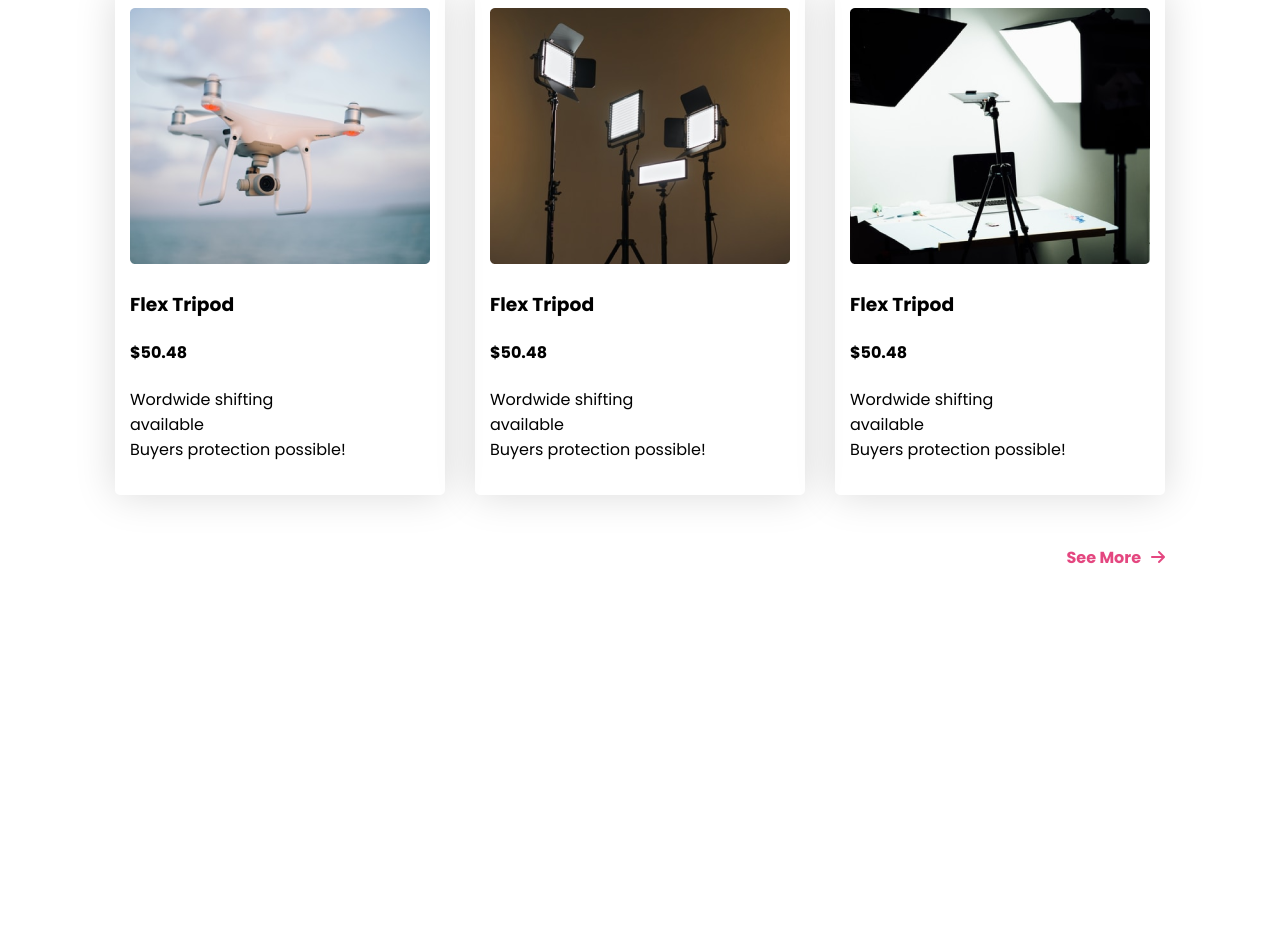
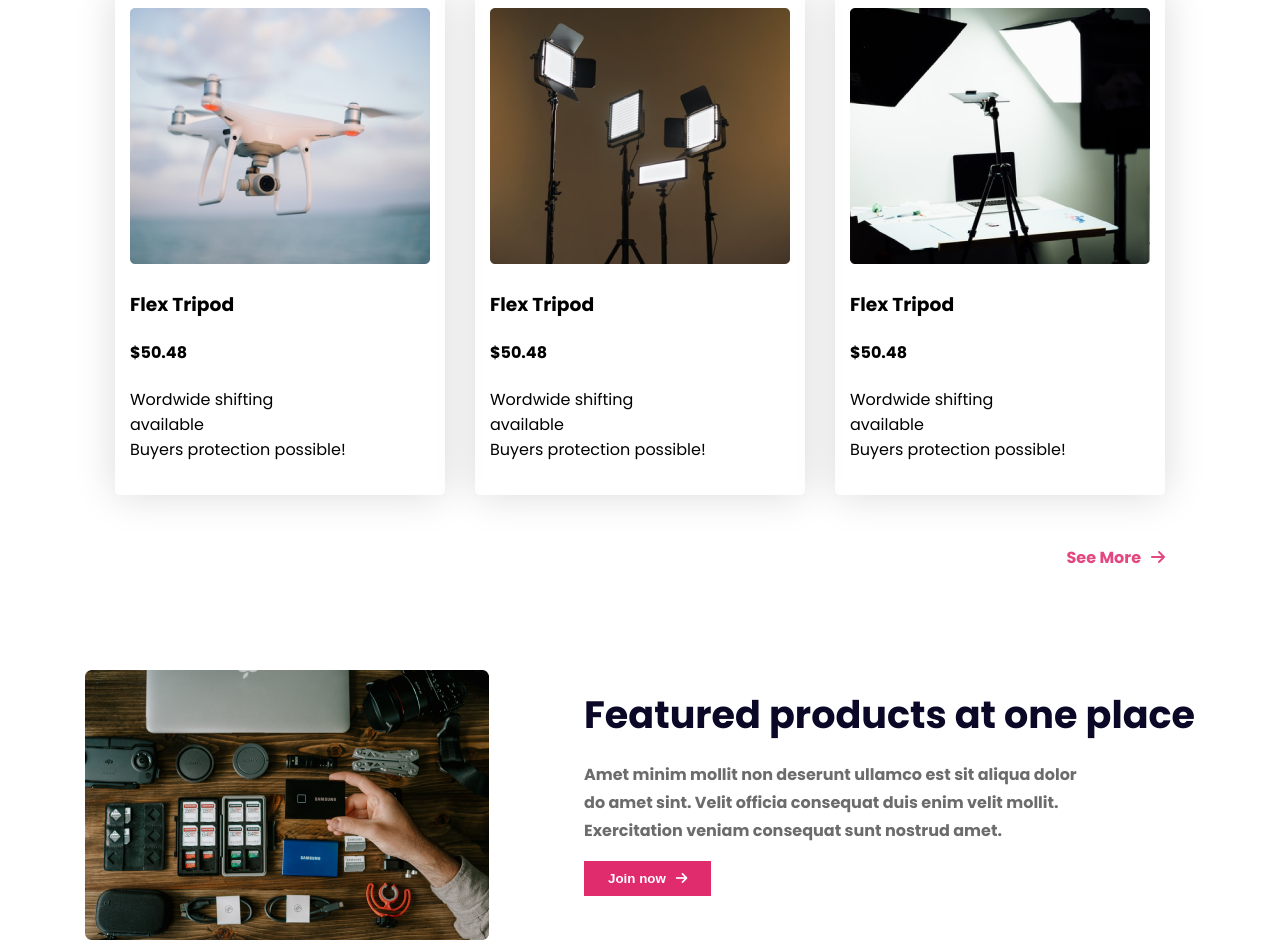
Before and after one commit to islamemon59/influencer-gear-project, a plain HTML site: page index.html in a window 1280 px wide. Shown: the part 1541-2489 px from the top of the page. Before the commit the page ends 2211 px from the top, so only its background shows below. Drawn offline with Linux system fonts and the light colour scheme.

Commit message:
feature section added

```diff
--- a/index.html
+++ b/index.html
@@ -88,6 +88,17 @@
             </div>
             <p class="link-tag"><a href="#">See More<i class="fa-solid fa-arrow-right"></i></a></p>
         </section>
+
+        <section class="feature">
+
+                <img src="images/gear.png" alt="">
+
+            <div class="feature-content-box">
+                <h2 class="feature-title">Featured products at one place</h2>
+                <p class="feature-description">Amet minim mollit non deserunt ullamco est sit aliqua dolor do amet sint. Velit officia consequat duis enim velit mollit. Exercitation veniam consequat sunt nostrud amet.</p>
+                <button class="join-btn">Join now<i class="fa-solid fa-arrow-right"></i></button>
+            </div>
+        </section>
     </main>
 
     <footer>
--- a/styles/styles.css
+++ b/styles/styles.css
@@ -175,6 +175,44 @@
     margin-left: 10px;
   }
 
+  /* feature section styles added */
+
+  .feature{
+    max-width: 1110px;
+    margin: 0 auto;
+    display: flex;
+    justify-content: space-between;
+    gap: 95px;
+  }
+
+  .feature-title{
+    width: 100%;
+    line-height: 1.75rem;
+    font-size: 2.38rem;
+    font-weight: 700;
+    color: #0A0826;
+  }
+
+  .feature-description{
+    max-width: 500px;
+    color: #6C6C6C;
+    line-height: 1.75rem;
+    font-weight: 700;
+  }
+
+  .join-btn{
+    background-color: #E02C6D;
+    color: #FFFFFF;
+    font-weight: 700;
+    padding: 10px 24px;
+    border: none;
+    outline: none;
+  }
+
+  .join-btn i{
+    margin-left: 10px;
+  }
+
   /* responsive media query added  */
 
   @media screen and (max-width: 576px) {
@@ -226,4 +264,15 @@
         grid-template-columns: 1fr;
         justify-items: center;
     }
+
+    .feature, img{
+        margin-top: -40px;
+        flex-direction: column-reverse;
+        text-align:  center;
+    }
+
+    .feature-title{
+        font-size: 1.6rem;
+        font-weight: 700;
+    }
   }
```
